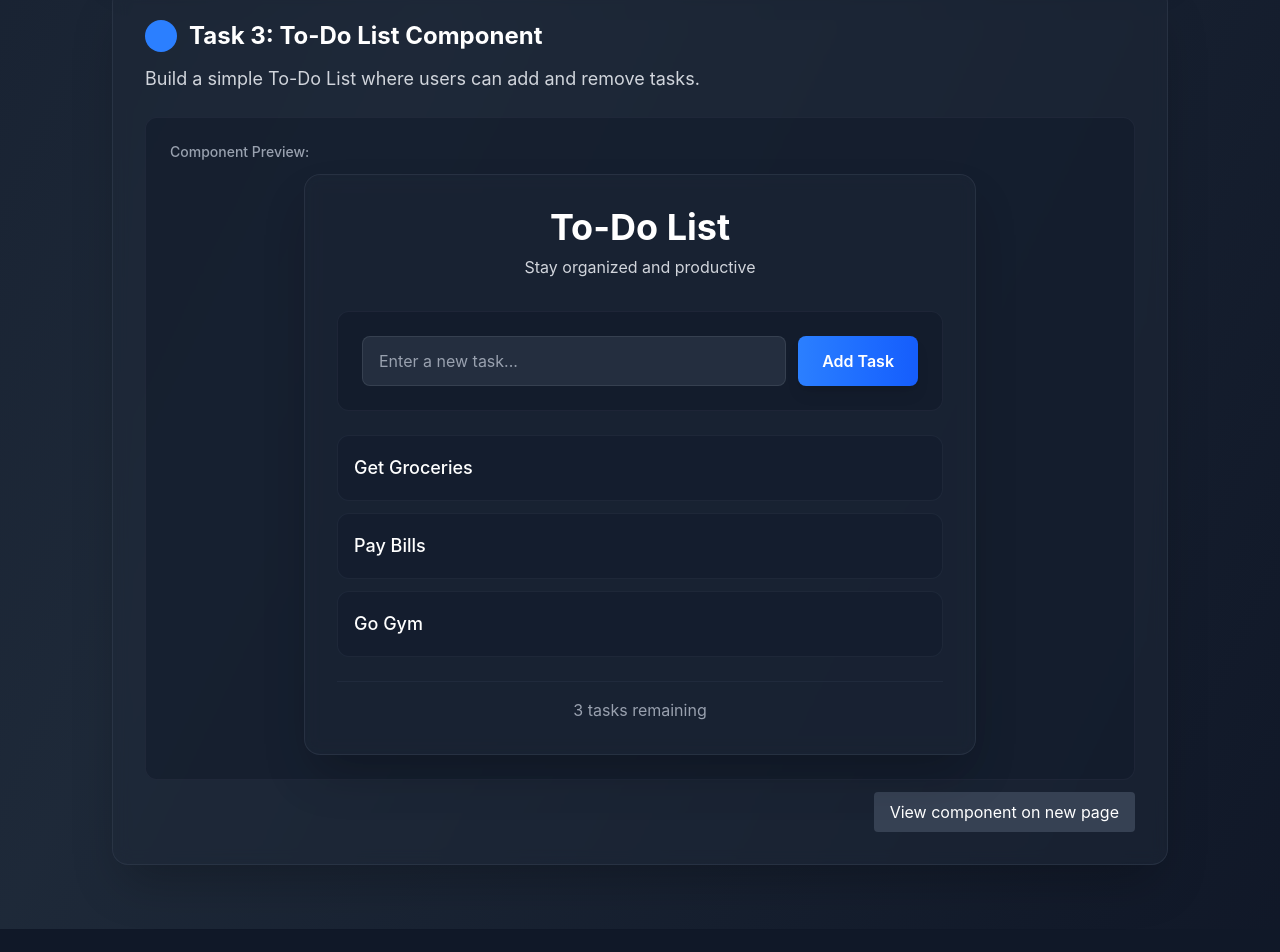
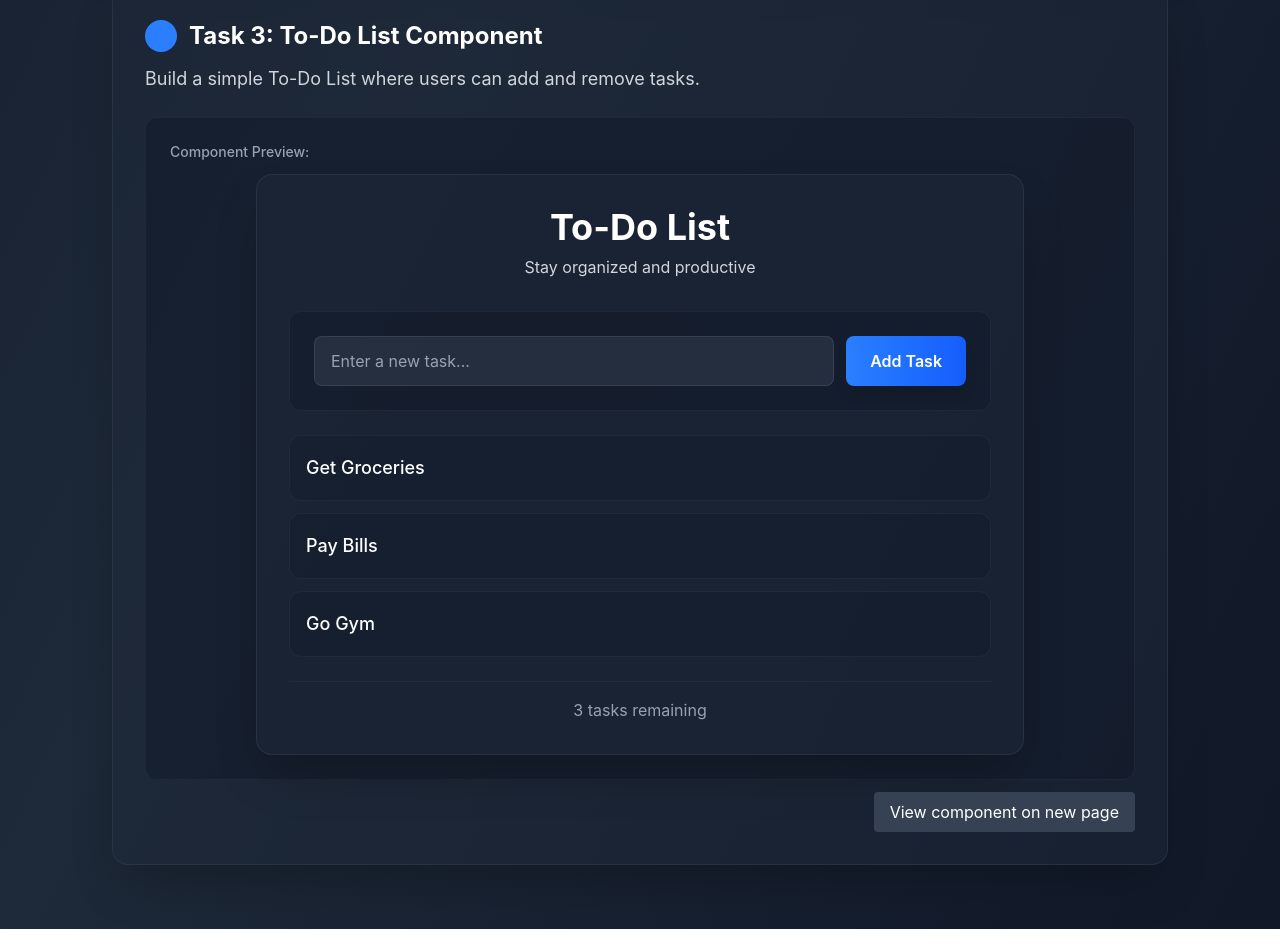
Before and after one commit to glennnoronha/react-components-practice, a Next.js app: page /practice in a window 1280 px wide. Shown: the part 1821-2773 px from the top of the page. After the commit the page ends 2750 px from the top, so only its background shows below. Built offline with nearby package versions, Linux system fonts and the light colour scheme.

Commit message:
fixed scrolling issues

```diff
--- a/app/globals.css
+++ b/app/globals.css
@@ -19,11 +19,15 @@
   }
 }
 
+html {
+  scroll-behavior: smooth;
+}
+
 body {
-  font-family: 'Inter', sans-serif;
+  font-family: "Inter", sans-serif;
   font-weight: 400;
   color: white;
-
+  overflow-x: hidden;
 }
 
 /* Custom gradient text utility */
--- a/app/layout.js
+++ b/app/layout.js
@@ -21,6 +21,7 @@ export default function RootLayout({ children }) {
     <html lang="en">
       <body
         className={`${geistSans.variable} ${geistMono.variable} antialiased`}
+        suppressHydrationWarning={true}
       >
         {children}
       </body>
--- a/app/practice/page.js
+++ b/app/practice/page.js
@@ -45,7 +45,6 @@ export default function Practice() {
                   mutualFriends="1 mutual friends"
                   className="mx-auto"
                 />
-
               </div>
             </Task>
             <Task
@@ -58,7 +57,6 @@ export default function Practice() {
           </div>
         </div>
       </div>
-      <Header />
     </>
   );
 }
--- a/components/Task.jsx
+++ b/components/Task.jsx
@@ -10,7 +10,7 @@ function Task({
   viewLabel = "View component on new page",
 }) {
   return (
-    <div className="bg-gray-800/50 backdrop-blur-sm rounded-2xl shadow-2xl p-8 hover:shadow-3xl transition-all duration-300 border border-gray-700/50 hover:border-gray-600/50">
+    <div className="bg-gray-800/50 rounded-2xl shadow-2xl p-8 hover:shadow-3xl transition-all duration-300 border border-gray-700/50 hover:border-gray-600/50">
       <div className="mb-6">
         <h2 className="text-2xl font-bold text-white mb-3 flex items-center gap-3">
           <span className="w-8 h-8 bg-blue-500 rounded-full flex items-center justify-center text-sm font-bold" />
--- a/components/ToDo.jsx
+++ b/components/ToDo.jsx
@@ -46,8 +46,8 @@ export default function ToDo() {
   }
 
   return (
-    <div className="max-w-2xl mx-auto">
-      <div className="bg-gray-800/50 backdrop-blur-sm rounded-2xl shadow-2xl p-8 border border-gray-700/50">
+    <div className="max-w-3xl mx-auto">
+      <div className="bg-gray-800/50 rounded-2xl shadow-2xl p-8 border border-gray-700/50">
         {/* Header */}
         <div className="text-center mb-8">
           <h3 className="text-4xl font-bold ">To-Do List</h3>
@@ -93,7 +93,6 @@ export default function ToDo() {
                 <div className="flex flex-col sm:flex-row sm:items-center gap-3">
                   {/* Top Row: Task Number and Text */}
                   <div className="flex items-center gap-4 flex-grow">
-
                     {/* Task Text */}
                     <span className="text-white font-medium text-lg">
                       {task}
```
